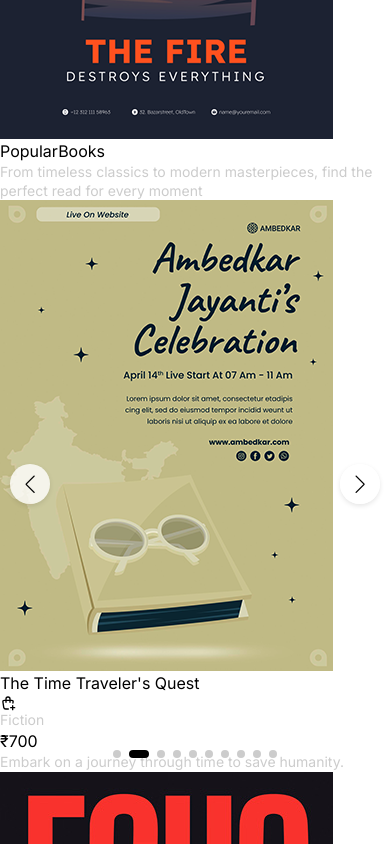
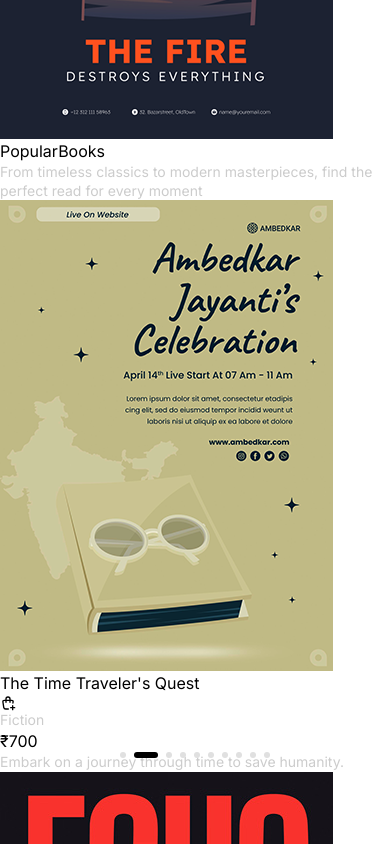
Before and after one commit to Rushi4912/BookStore, a React (Vite) app in the folder frontend/: page / in a window 390 px wide. Shown: the part 2200-3044 px from the top of the page. Built offline with nearby package versions, Linux system fonts and the light colour scheme.

Commit message:
fix some design issue

```diff
--- a/frontend/src/components/PopularBooks.jsx
+++ b/frontend/src/components/PopularBooks.jsx
@@ -5,8 +5,9 @@
 import { Swiper, SwiperSlide } from "swiper/react";
 import 'swiper/css';
 import 'swiper/css/pagination';
-import { Autoplay, Pagination, Navigation } from "swiper/modules";
+import { Autoplay, Pagination, Navigation, EffectFade } from "swiper/modules";
 import 'swiper/css/navigation';
+import 'swiper/css/effect-fade';
 
 const PopularBooks = () => {
   // Filter popular books
@@ -17,7 +18,10 @@
   const secondRowBooks = popularBooks.slice(Math.ceil(popularBooks.length / 2));
 
   return (
-    <section className='max-padd-container py-12 xl:py-24'>
+    <section className='max-padd-container py-12 xl:py-24 relative overflow-hidden'>
+      {/* Background decorative element */}
+      <div className="absolute top-0 right-0 w-64 h-64 bg-secondary/5 rounded-full -z-10"></div>
+
       <Title
         title1={'Popular'}
         title2={'Books'}
@@ -26,9 +30,10 @@
       />
 
       {/* First Row */}
+      <div className="relative group">
         <Swiper
           autoplay={{
-          delay: 3500,
+            delay: 4000,
             disableOnInteraction: false
           }}
           pagination={{
@@ -38,38 +43,44 @@
             },
           }}
           navigation={true}
+          effect="fade"
+          fadeEffect={{
+            crossFade: true
+          }}
           breakpoints={{
             400: {
               slidesPerView: 2,
-            spaceBetween: 20
+              spaceBetween: 24
             },
             700: {
               slidesPerView: 3,
-            spaceBetween: 20
+              spaceBetween: 24
             },
             1024: {
               slidesPerView: 4,
-            spaceBetween: 20
+              spaceBetween: 24
             },
             1200: {
               slidesPerView: 5,
-            spaceBetween: 20
+              spaceBetween: 24
             }
           }}
-        modules={[Pagination, Autoplay, Navigation]}
-        className='h-[455px] sm:h-[488px] xl:h-[499px] mt-5 mb-8'
+          modules={[Pagination, Autoplay, Navigation, EffectFade]}
+          className='h-[455px] sm:h-[488px] xl:h-[499px] mt-5 mb-12'
         >
           {firstRowBooks.map((book) => (
-          <SwiperSlide key={book._id}>
+            <SwiperSlide key={book._id} className="transition-transform duration-300 hover:scale-105">
               <Item book={book} />
             </SwiperSlide>
           ))}
         </Swiper>
+      </div>
 
       {/* Second Row */}
+      <div className="relative group">
         <Swiper
           autoplay={{
-          delay: 3500,
+            delay: 4000,
             disableOnInteraction: false,
             reverseDirection: true
           }}
@@ -80,58 +91,82 @@
             },
           }}
           navigation={true}
+          effect="fade"
+          fadeEffect={{
+            crossFade: true
+          }}
           breakpoints={{
             400: {
               slidesPerView: 2,
-            spaceBetween: 20
+              spaceBetween: 24
             },
             700: {
               slidesPerView: 3,
-            spaceBetween: 20
+              spaceBetween: 24
             },
             1024: {
               slidesPerView: 4,
-            spaceBetween: 20
+              spaceBetween: 24
             },
             1200: {
               slidesPerView: 5,
-            spaceBetween: 20
+              spaceBetween: 24
             }
           }}
-        modules={[Pagination, Autoplay, Navigation]}
+          modules={[Pagination, Autoplay, Navigation, EffectFade]}
           className='h-[455px] sm:h-[488px] xl:h-[499px]'
         >
           {secondRowBooks.map((book) => (
-          <SwiperSlide key={book._id}>
+            <SwiperSlide key={book._id} className="transition-transform duration-300 hover:scale-105">
               <Item book={book} />
             </SwiperSlide>
           ))}
         </Swiper>
+      </div>
 
-      {/* Custom CSS for pagination bullets */}
+      {/* Custom CSS for pagination bullets and navigation */}
       <style jsx global>{`
         .swiper-pagination-bullet {
-          width: 8px;
-          height: 8px;
-          background: #ccc;
+          width: 6px;
+          height: 6px;
+          background: #e0e0e0;
           opacity: 1;
-          margin: 0 4px;
+          margin: 0 6px;
+          transition: all 0.3s ease;
         }
         .swiper-pagination-bullet-active {
           background: #000;
-          width: 20px;
-          border-radius: 4px;
+          width: 24px;
+          border-radius: 3px;
         }
         .swiper-button-next, .swiper-button-prev {
           color: #000;
-          background: rgba(255, 255, 255, 0.8);
-          width: 40px;
-          height: 40px;
+          background: rgba(255, 255, 255, 0.9);
+          width: 44px;
+          height: 44px;
           border-radius: 50%;
-          box-shadow: 0 2px 5px rgba(0,0,0,0.1);
+          box-shadow: 0 4px 12px rgba(0,0,0,0.1);
+          transition: all 0.3s ease;
+          opacity: 0;
+        }
+        .group:hover .swiper-button-next,
+        .group:hover .swiper-button-prev {
+          opacity: 1;
+        }
+        .swiper-button-next:hover, .swiper-button-prev:hover {
+          background: #fff;
+          box-shadow: 0 6px 16px rgba(0,0,0,0.15);
+          transform: scale(1.05);
         }
         .swiper-button-next:after, .swiper-button-prev:after {
-          font-size: 18px;
+          font-size: 16px;
+          font-weight: bold;
+        }
+        .swiper-slide {
+          transition: transform 0.3s ease;
+        }
+        .swiper-slide:hover {
+          transform: translateY(-5px);
         }
       `}</style>
     </section>
```
Lines whose indentation alone changed are shown as unchanged.
